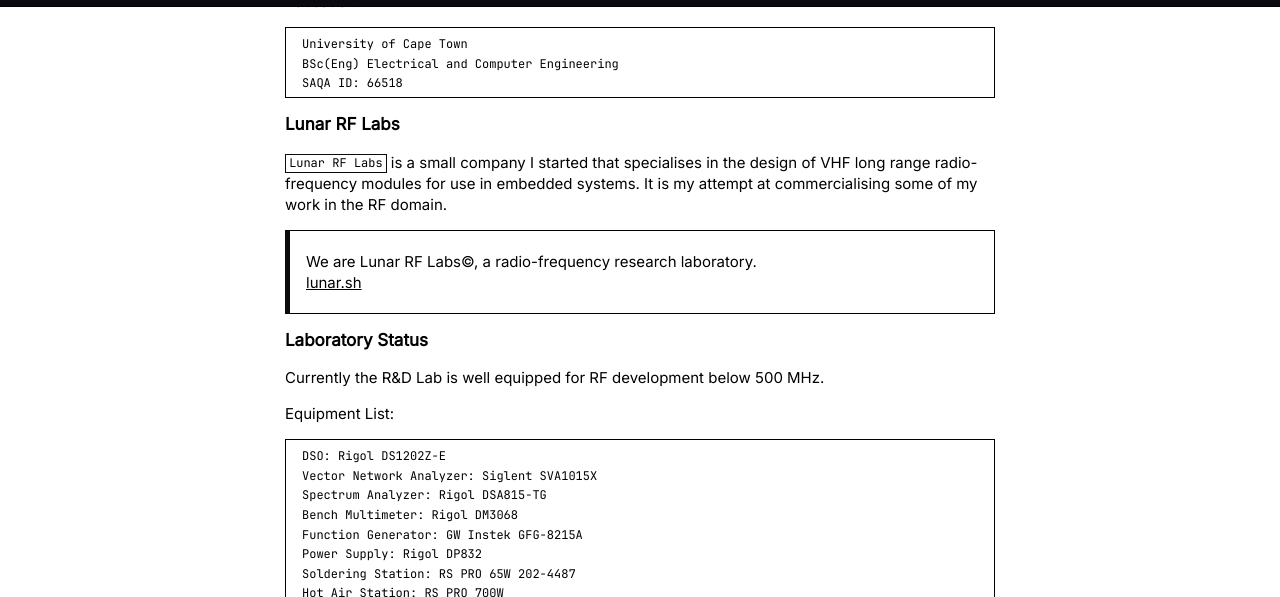
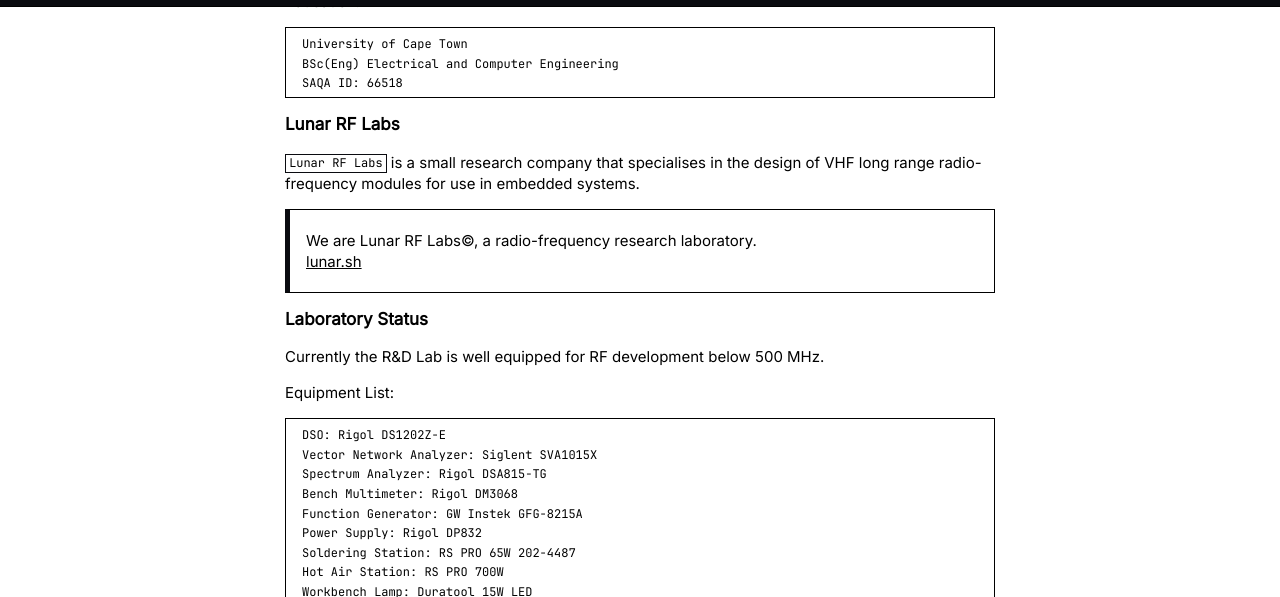
Before and after one commit to microstub/microstub.github.io, a Jekyll site: the page built from about.md, in a window 1280 px wide and 900 px high, scrolled down 891 px, cut to the strip 107-704 px from the top of the window. Built offline with Jekyll 4.4.1, drawn with Linux system fonts in a browser that asks for light colours; comment, search, counter and statistics services are not loaded.

Commit message:
Update about.md

```diff
--- a/about.md
+++ b/about.md
@@ -46,10 +46,9 @@
 
 # Lunar RF Labs
 
-`Lunar RF Labs` is a small company I started that specialises in the
+`Lunar RF Labs` is a small research company that specialises in the
 design of VHF long range radio-frequency modules for use in embedded
-systems. It is my attempt at commercialising some of my work in the
-RF domain.
+systems.
 
 > We are Lunar RF Labs©, a radio-frequency research laboratory. <br>
 [lunar.sh](https://lunar.sh)
```
